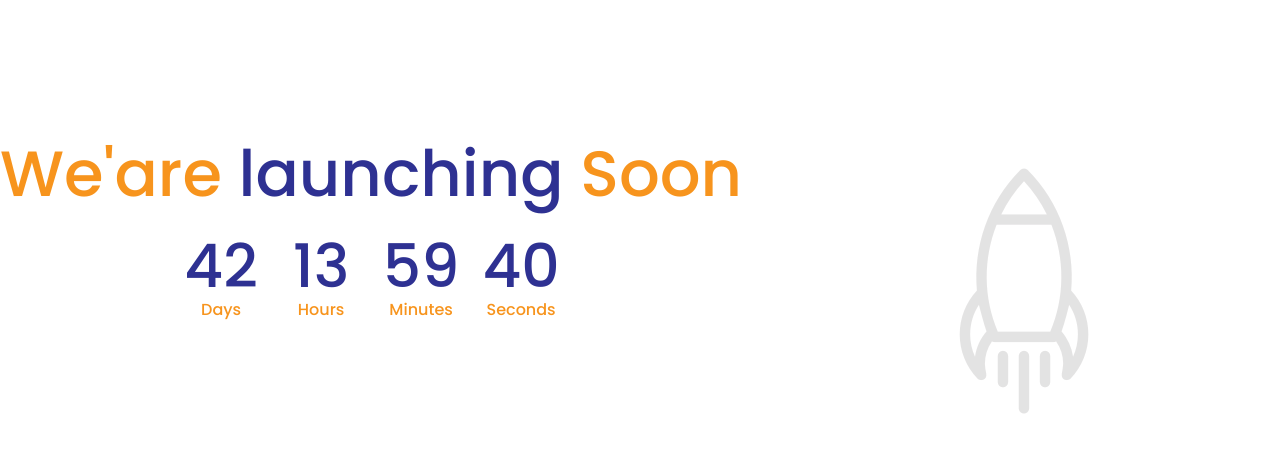
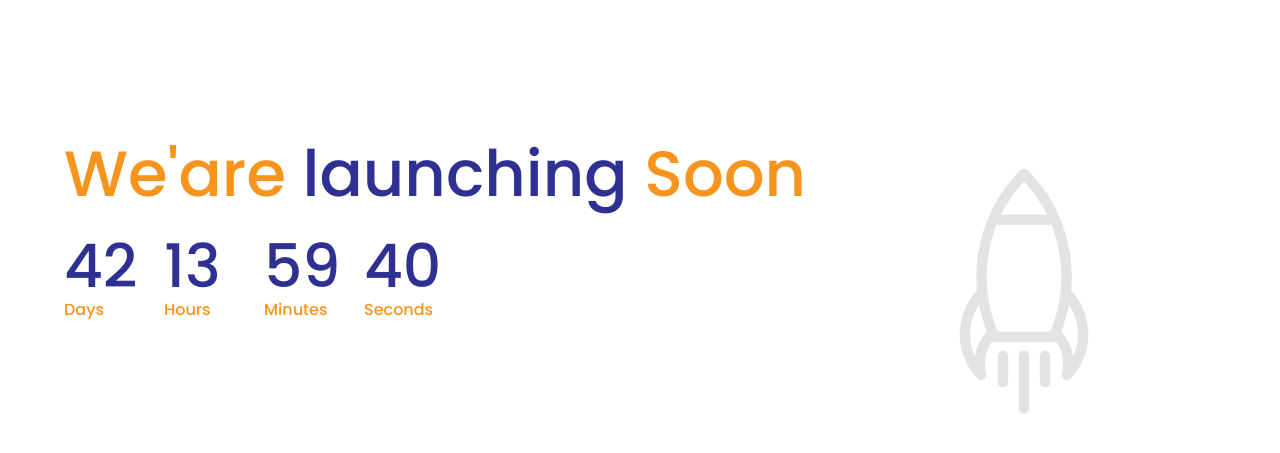
Before and after one commit to Ashakour1/Matso-Organization, a plain HTML site: page index.html in a window 1280 px wide. Shown: the part 171-624 px from the top of the page. Drawn offline with Linux system fonts and the light colour scheme.

Commit message:
matso org

```diff
--- a/asset/css/style.css
+++ b/asset/css/style.css
@@ -11,8 +11,8 @@
   background-color: rgb(255, 255, 255);
   position: relative;
   overflow: hidden;
+  padding: 0 5%;
 
-  text-align: center;
 }
 .logo {
   width: 110px;
@@ -32,7 +32,6 @@
 }
 .content p {
   font-size: 22px;
-
 }
 .content h1 {
   font-size: 64px;
@@ -52,7 +51,6 @@
 }
 .launch {
   display: flex;
-  justify-content: center;
 }
 .launch div {
   flex-basis: 100px;
```
